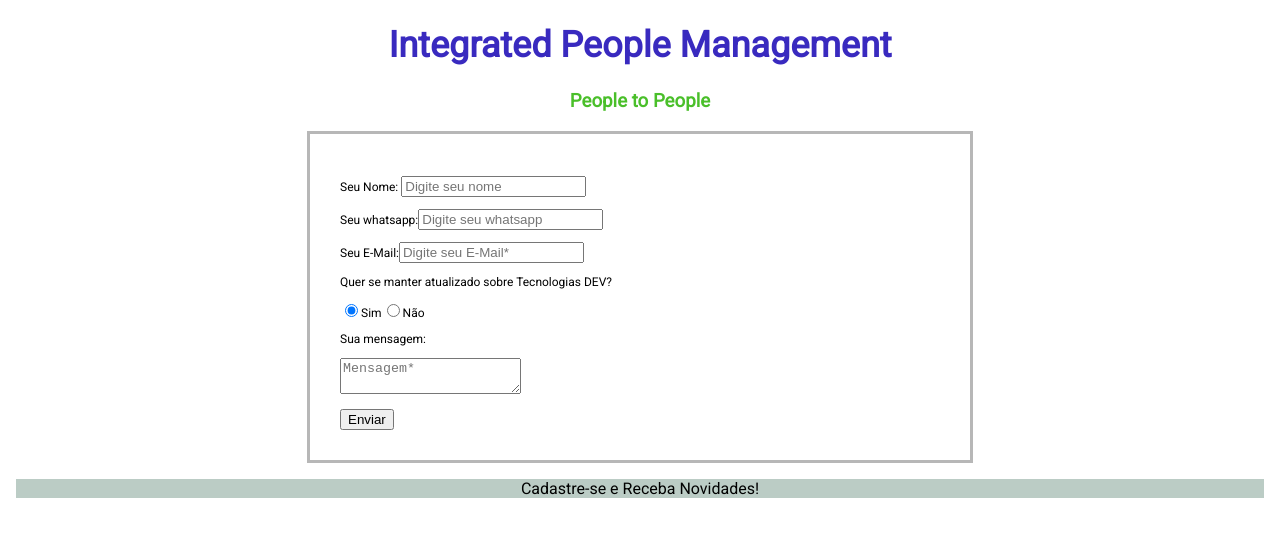
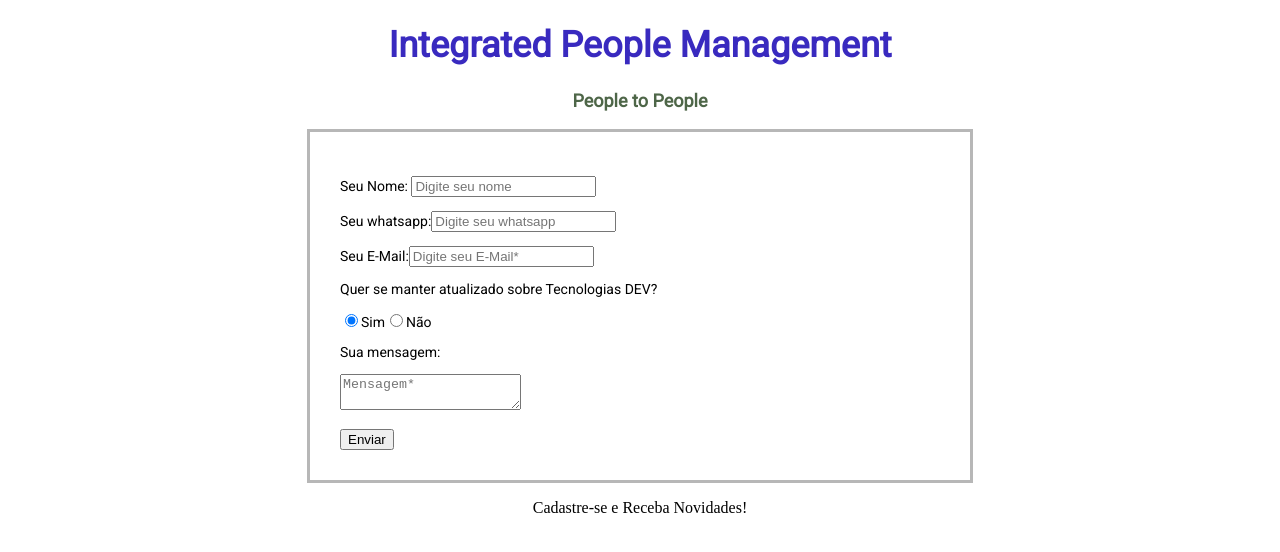
Before and after one commit to jppaivasilva/Developer, an Angular app in the folder rh/rh/: page / in a window 1280 px wide. Shown: the top 552 px of the page. Built offline with nearby package versions, Linux system fonts and the light colour scheme.

Commit message:
On branch master Your branch is up to date with 'origin/master'.

```diff
--- a/rh/rh/src/app/app.component.css
+++ b/rh/rh/src/app/app.component.css
@@ -1,37 +1,31 @@
 h1{
+  font-family:'Roboto';
   font-size: 36px;
-  font-family:'Roboto';
   color: #392abf;
   text-align: center;
   }
 
 h3{
-  width: 600px;
-  margin-top:0px;
   font-family:'Roboto';
-  color: #4ABF2A;
+  font-size: 18px;
+  color: #4e6648;
+  text-align: center;
 }
 
 .content{
   font-family:'Roboto';
-  font-size: 12px;
+  font-size: 18px;
 }
 
+/* CSS da Caixa do Formulário */
 .form{
-align-content: center;
 width: 600px;
 padding: 30px;
 border:3px solid #b7b7b7;
 }
 
+/* CSS dos Campos do Formulário */
 .field{
   font-family:'Roboto';
-  font-size: 12px;
+  font-size: 14px;
 }
-
-.footer{
-  font-family:'Roboto';
-  background-color:  rgba(8, 70, 44, 0.274);
-  margin-left: 0px;
-  margin-top: 10px;
-}
```
